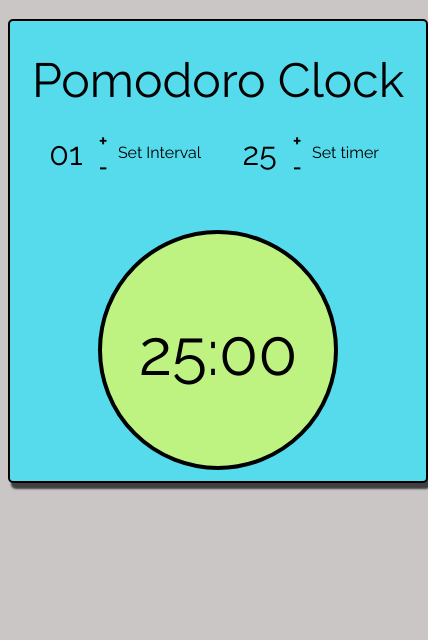
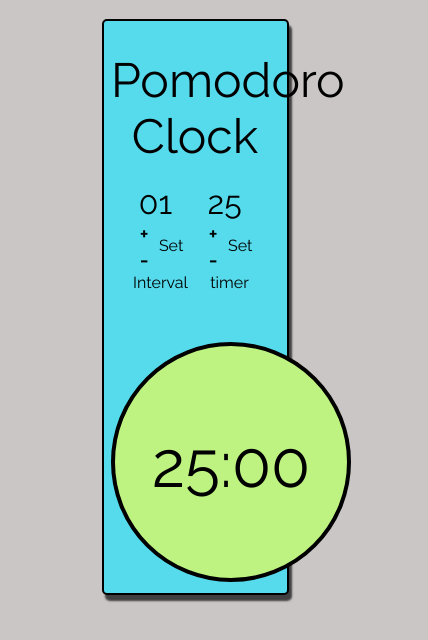
Before and after one commit to zashishz/pomodoro, a plain HTML site: page index.html in a window 390 px wide. Shown: the whole page, 428 px wide, since content can reach past the window. Drawn offline with Linux system fonts and the light colour scheme.

Commit message:
Container made responsive

```diff
--- a/css/pomodoro.css
+++ b/css/pomodoro.css
@@ -15,7 +15,7 @@ body {
 }
 
 .container {
-    width: 420px;
+    width: 50%;
     margin: 5% auto;
     padding: 3% 2%;
     border: 2px solid;
```
